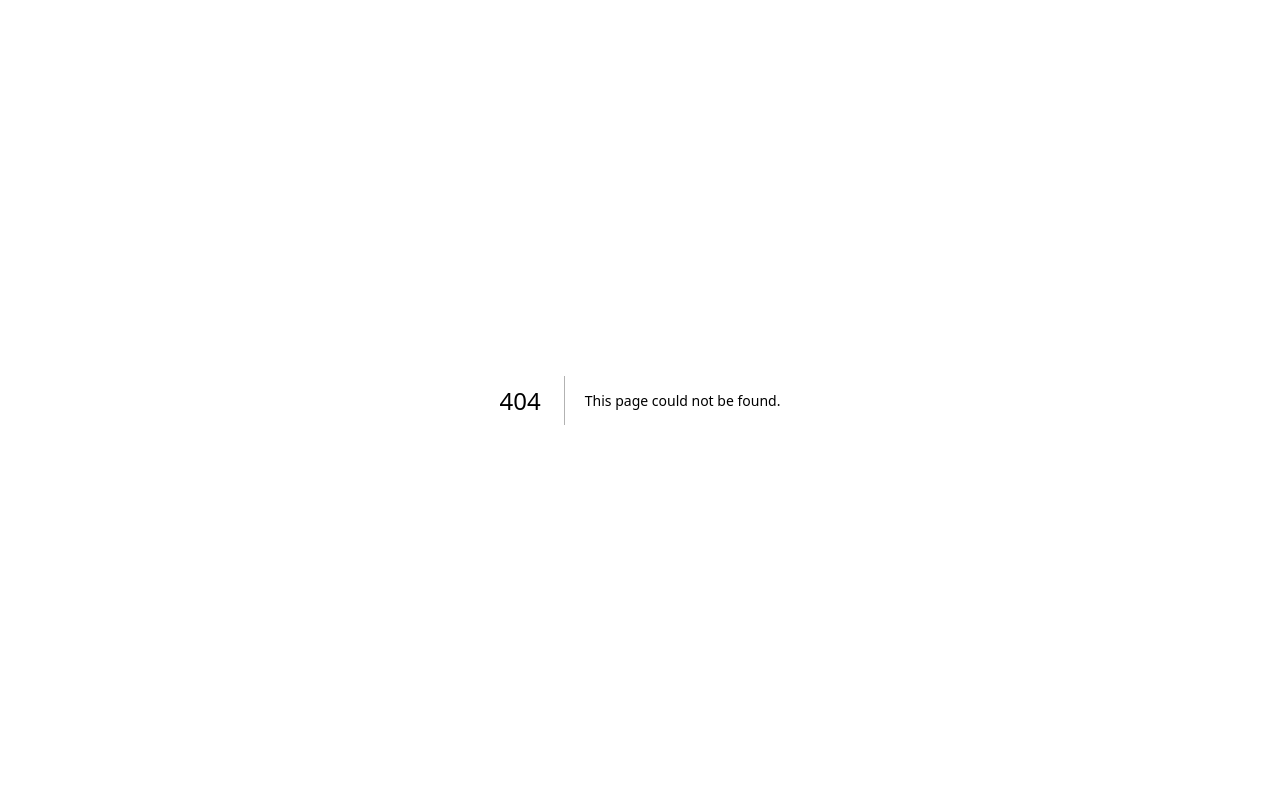
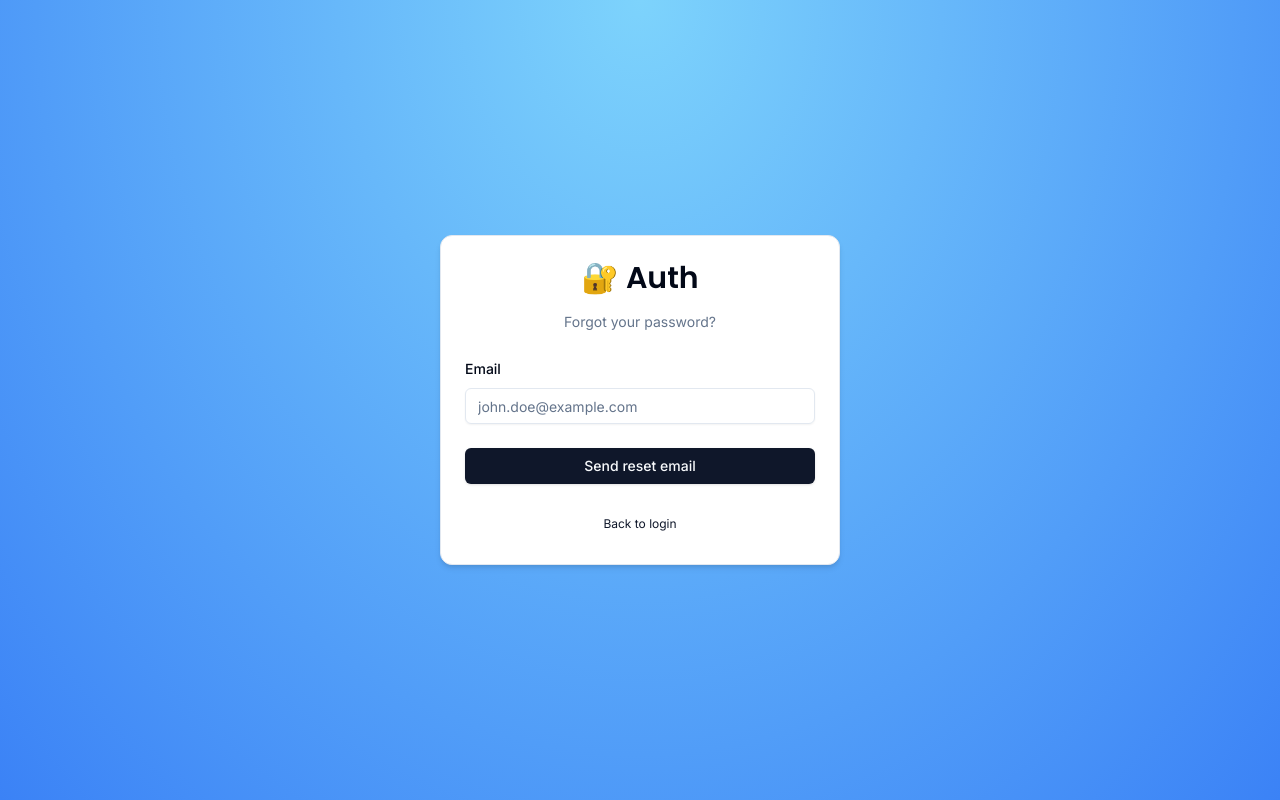
Before and after one commit to Scott-Zeta/Auth-Toolkit, a Next.js app: page /auth/new-password in a window 1280 px wide. Before the commit this address had no page. Built offline with nearby package versions, Linux system fonts and the light colour scheme; no server answers.

Commit message:
initial new password page from resetpage

```diff
--- /dev/null
+++ b/app/auth/new-password/page.tsx
@@ -0,0 +1,7 @@
+import { NewPasswordForm } from '@/components/auth/new-password-form';
+
+const NewPasswordPage = () => {
+  return <NewPasswordForm />;
+};
+
+export default NewPasswordPage;
--- /dev/null
+++ b/components/auth/new-password-form.tsx
@@ -0,0 +1,85 @@
+'use client';
+
+import * as z from 'zod';
+import { useForm } from 'react-hook-form';
+import { useState, useTransition } from 'react';
+import { zodResolver } from '@hookform/resolvers/zod';
+
+import { ResetSchema } from '@/schemas';
+import { Input } from '@/components/ui/input';
+import {
+  Form,
+  FormControl,
+  FormField,
+  FormItem,
+  FormLabel,
+  FormMessage,
+} from '@/components/ui/form';
+import { CardWrapper } from '@/components/auth/card-wrapper';
+import { Button } from '@/components/ui/button';
+import { FormError } from '@/components/form-error';
+import { FormSuccess } from '@/components/form-success';
+import { reset } from '@/actions/reset';
+
+export const NewPasswordForm = () => {
+  const [error, setError] = useState<string | undefined>('');
+  const [success, setSuccess] = useState<string | undefined>('');
+  const [isPending, startTransition] = useTransition();
+
+  const form = useForm<z.infer<typeof ResetSchema>>({
+    resolver: zodResolver(ResetSchema),
+    defaultValues: {
+      email: '',
+    },
+  });
+
+  const onSubmit = (values: z.infer<typeof ResetSchema>) => {
+    setError('');
+    setSuccess('');
+
+    startTransition(() => {
+      reset(values).then((data) => {
+        setError(data?.error);
+        setSuccess(data?.success);
+      });
+    });
+  };
+
+  return (
+    <CardWrapper
+      headerLabel="Forgot your password?"
+      backButtonLabel="Back to login"
+      backButtonHref="/auth/login"
+    >
+      <Form {...form}>
+        <form onSubmit={form.handleSubmit(onSubmit)} className="space-y-6">
+          <div className="space-y-4">
+            <FormField
+              control={form.control}
+              name="email"
+              render={({ field }) => (
+                <FormItem>
+                  <FormLabel>Email</FormLabel>
+                  <FormControl>
+                    <Input
+                      {...field}
+                      disabled={isPending}
+                      placeholder="john.doe@example.com"
+                      type="email"
+                    />
+                  </FormControl>
+                  <FormMessage />
+                </FormItem>
+              )}
+            />
+          </div>
+          <FormError message={error} />
+          <FormSuccess message={success} />
+          <Button disabled={isPending} type="submit" className="w-full">
+            Send reset email
+          </Button>
+        </form>
+      </Form>
+    </CardWrapper>
+  );
+};
```
